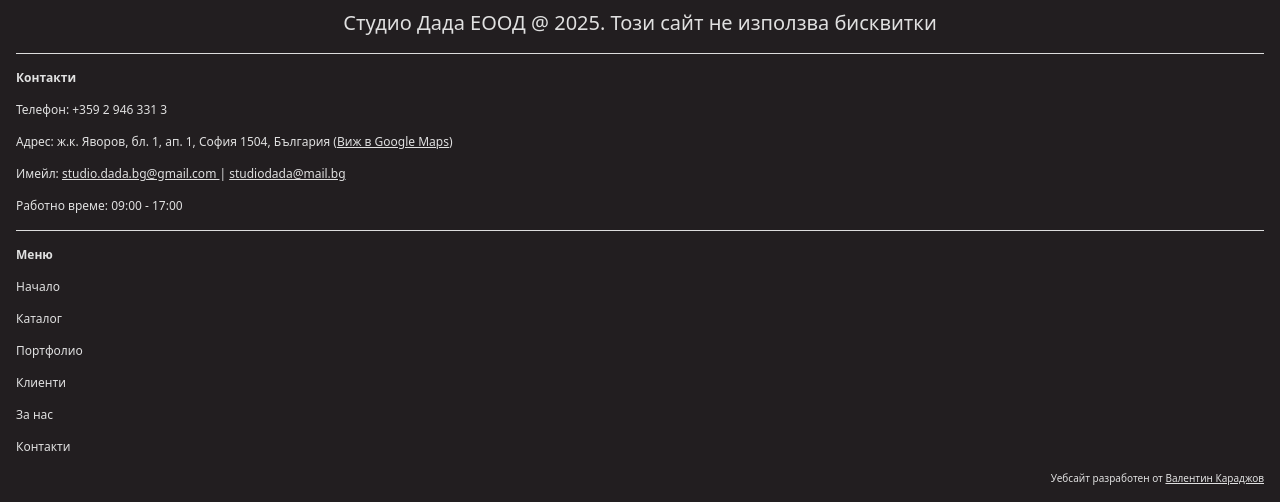
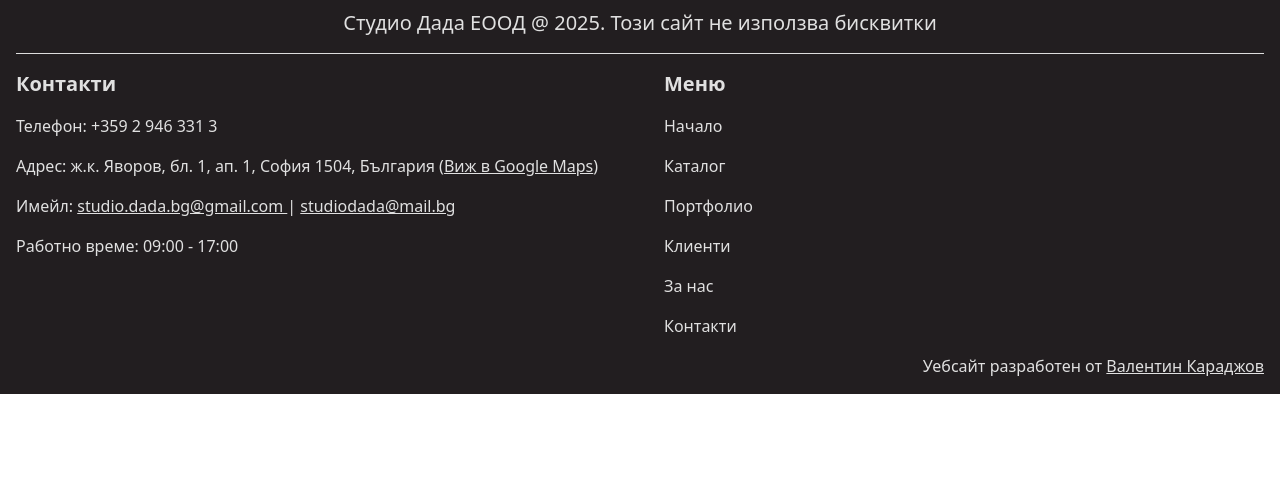
Before and after one commit to RyotaMitaraiWeb/studio-dada-website, an Astro site: page / in a window 1280 px wide. Shown: the part 410-912 px from the top of the page. After the commit the page ends 804 px from the top, so only its background shows below. Built offline with nearby package versions, Linux system fonts and the light colour scheme; Astro itself is replaced by a stand-in of ours.

Commit message:
adapt for larger screens

```diff
--- a/src/components/layout/footer/Footer.astro
+++ b/src/components/layout/footer/Footer.astro
@@ -39,26 +39,27 @@ const phoneNumber = companyData.phoneNumber.replaceAll(" ", "");
     {translations.copyright()}
   </Typography>
   <hr class="border-gray" />
-  <section class="flex flex-col gap-4">
-    <h2 class="font-bold text-brand-white text-xs">
+  <div class="flex flex-col gap-4 md:flex-row md:gap-12">
+    <section class="flex flex-col gap-4 md:w-1/2">
+      <h2 class="font-bold text-brand-white text-xs lg:text-xl xl:text-2xl">
         {translations.contacts.label}
       </h2>
       <ul class="flex flex-col gap-4">
-      <li class="text-brand-white text-xs">
+        <li class="text-brand-white text-xs lg:text-base">
           {translations.contacts.phoneLabel}: <a
             class="hover:underline focus-item transition-colors"
             href={`tel:${phoneNumber}`}>{companyData.phoneNumber}</a
           >
         </li>
-      <li class="text-brand-white text-xs">
+        <li class="text-brand-white text-xs lg:text-base">
           {translations.contacts.addressLabel}: {companyData[language].address} (<a
             href="#"
             target="_blank"
-          class="focus-item transition-colors underline hover:no-underline"
+            class="focus-item transition-colors underline hover:no-underline lg:text-base"
             >{translations.viewInGoogleMaps}</a
           >)
         </li>
-      <li class="text-brand-white text-xs">
+        <li class="text-brand-white text-xs lg:text-base">
           {translations.contacts.emailLabel}: {
             companyData.email.map((email) => (
               <span class="email-link">
@@ -72,29 +73,35 @@ const phoneNumber = companyData.phoneNumber.replaceAll(" ", "");
             ))
           }
         </li>
-      <li class="text-brand-white text-xs">
+        <li class="text-brand-white text-xs lg:text-base">
           {translations.contacts.workHoursLabel}: <time
             >{companyData.startWorkHour}</time
           > - <time>{companyData.endWorkHour}</time>
         </li>
       </ul>
     </section>
-  <hr class="border-gray" />
-  <section class="flex flex-col gap-4">
-    <h2 class="font-bold text-brand-white text-xs">
+    <hr class="border-gray md:hidden" />
+    <section class="flex flex-col gap-4 md:w-1/2">
+      <h2 class="font-bold text-brand-white text-xs lg:text-xl xl:text-2xl">
         {translations.menu.label}
       </h2>
       <ul class="flex flex-col gap-4">
         {
           navigationLinks.map((link) => (
-          <li class="text-xs">
-            <a class="focus-item transition-colors hover:underline text-brand-white " href={link.href(language)}>{link[language]}</a>
+            <li class="text-xs lg:text-base">
+              <a
+                class="focus-item transition-colors hover:underline text-brand-white "
+                href={link.href(language)}
+              >
+                {link[language]}
+              </a>
             </li>
           ))
         }
       </ul>
     </section>
-  <p class="text-[0.625rem] text-brand-white text-end">
+  </div>
+  <p class="text-[0.625rem] lg:text-base text-brand-white text-end">
     {translations.websiteDevelopedByLabel}
     <a
       class="text-brand-white underline hover:no-underline focus-item transition-colors"
```
Lines whose indentation alone changed are shown as unchanged.
